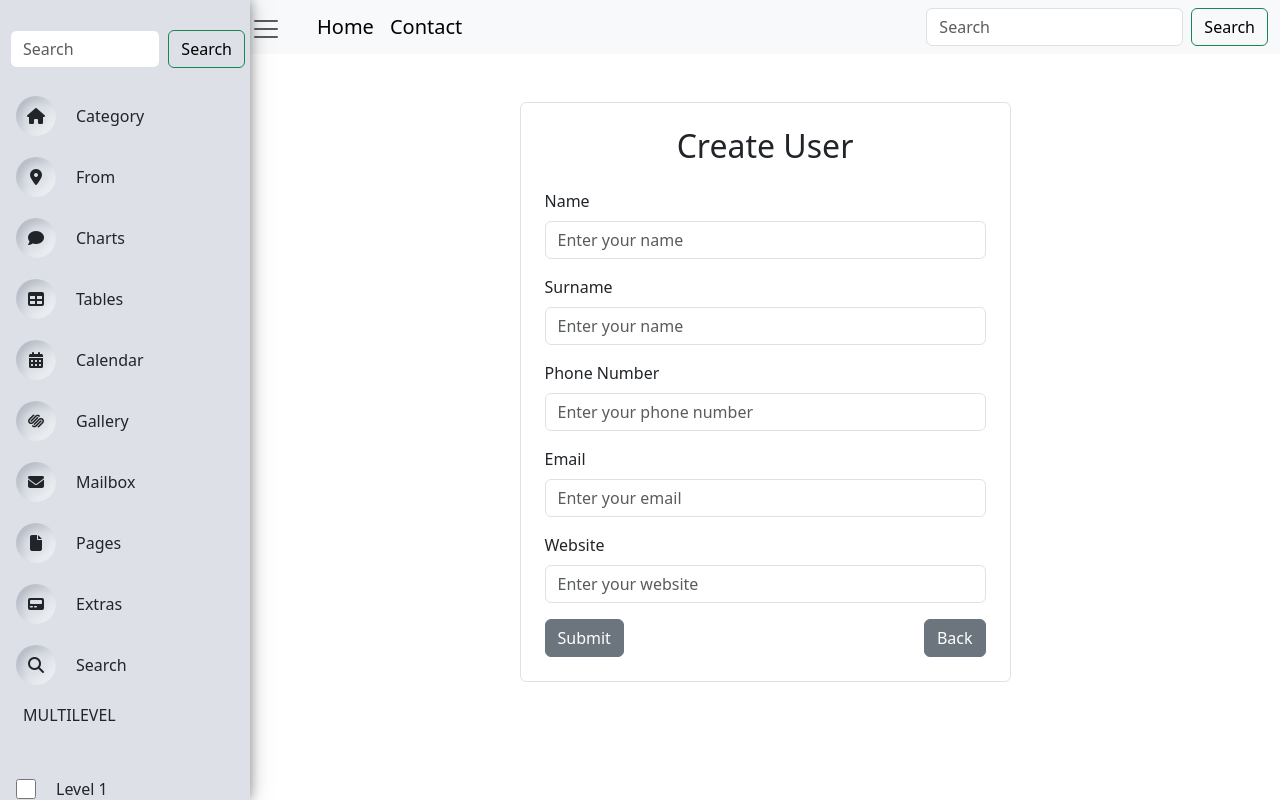
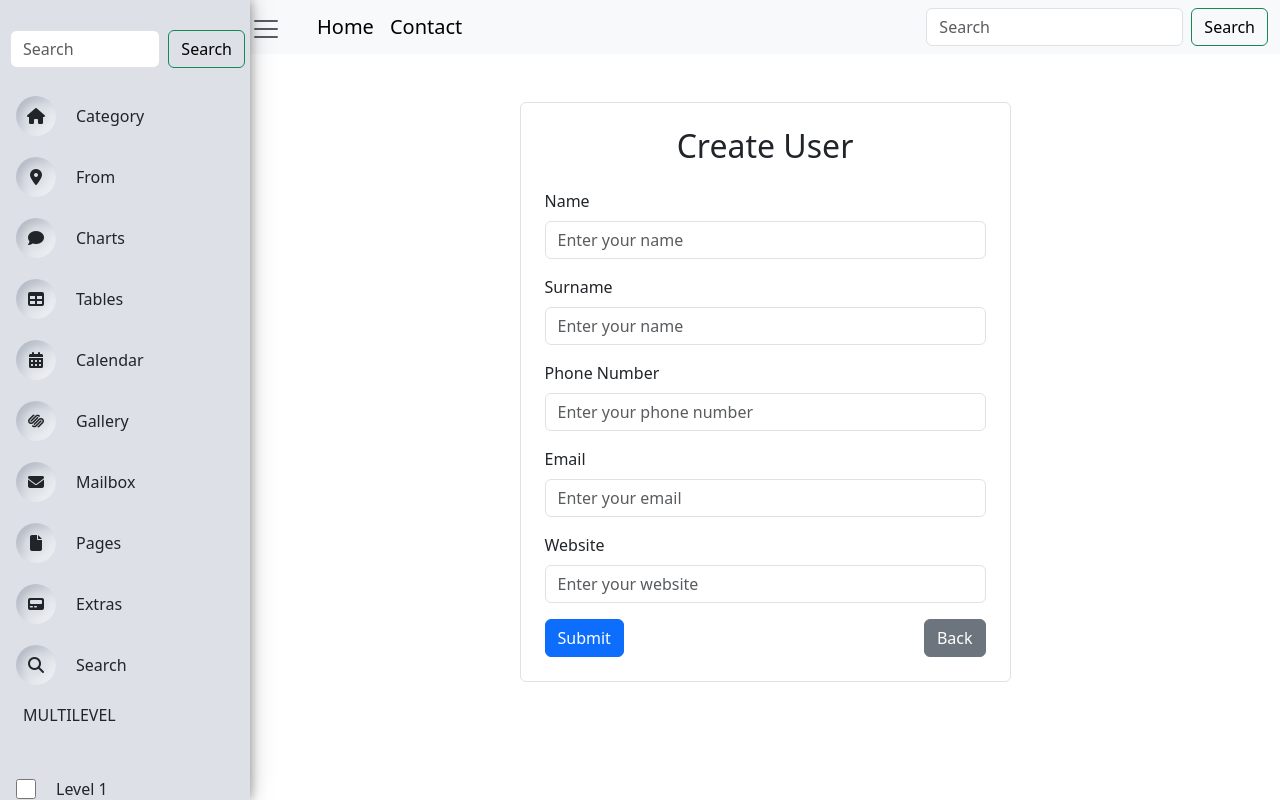
Before and after one commit to maddy2730/HealthCare, a React (Create React App) app: page /create in a window 1280 px wide. Built offline with nearby package versions, Linux system fonts and the light colour scheme; a small style sheet from the web is missing.

Commit message:
Second commit

```diff
--- a/db.json
+++ b/db.json
@@ -7,6 +7,14 @@
       "phone": "07579320174",
       "username": "john@test.com",
       "website": "mmmm"
+    },
+    {
+      "id": "5ab2",
+      "name": "Akash",
+      "surname": "Sharma",
+      "phone": "07579320174",
+      "username": "bhavuksidhu@gmail.com",
+      "website": "mmmmm"
     }
   ]
 }
--- a/src/Create.js
+++ b/src/Create.js
@@ -59,8 +59,7 @@
                 <input type="tel" className="form-control" id="website" placeholder="Enter your website" onChange={e => setValue({ ...value, website: e.target.value })} />
               </div>
               <div className="d-flex justify-content-between">
-               {/* <button type='submit'  className="btn btn-primary">Submit</button> */}
-               <Link to='/category' className="btn btn-secondary">Submit</Link>
+               <button type='submit'  className="btn btn-primary">Submit</button>
                 <Link to='/category' className="btn btn-secondary">Back</Link>
               </div>
             </form>
```
